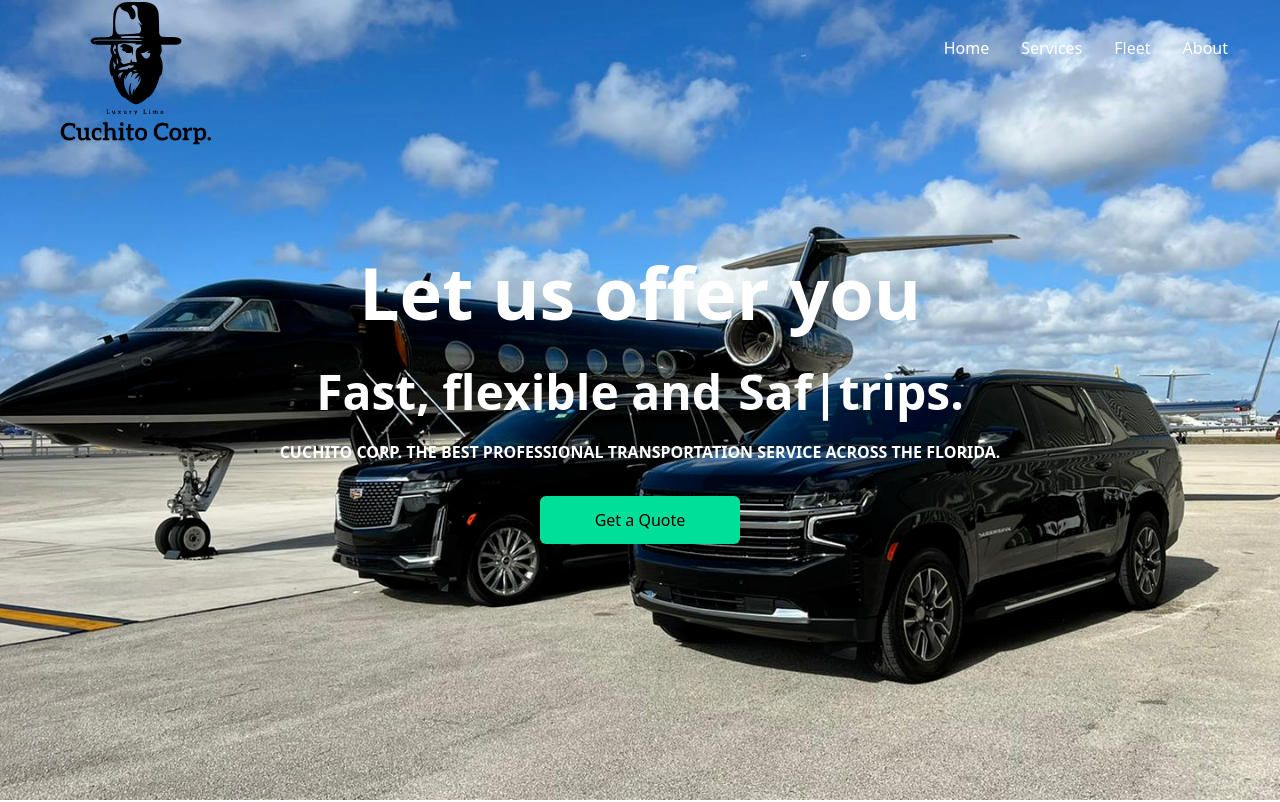
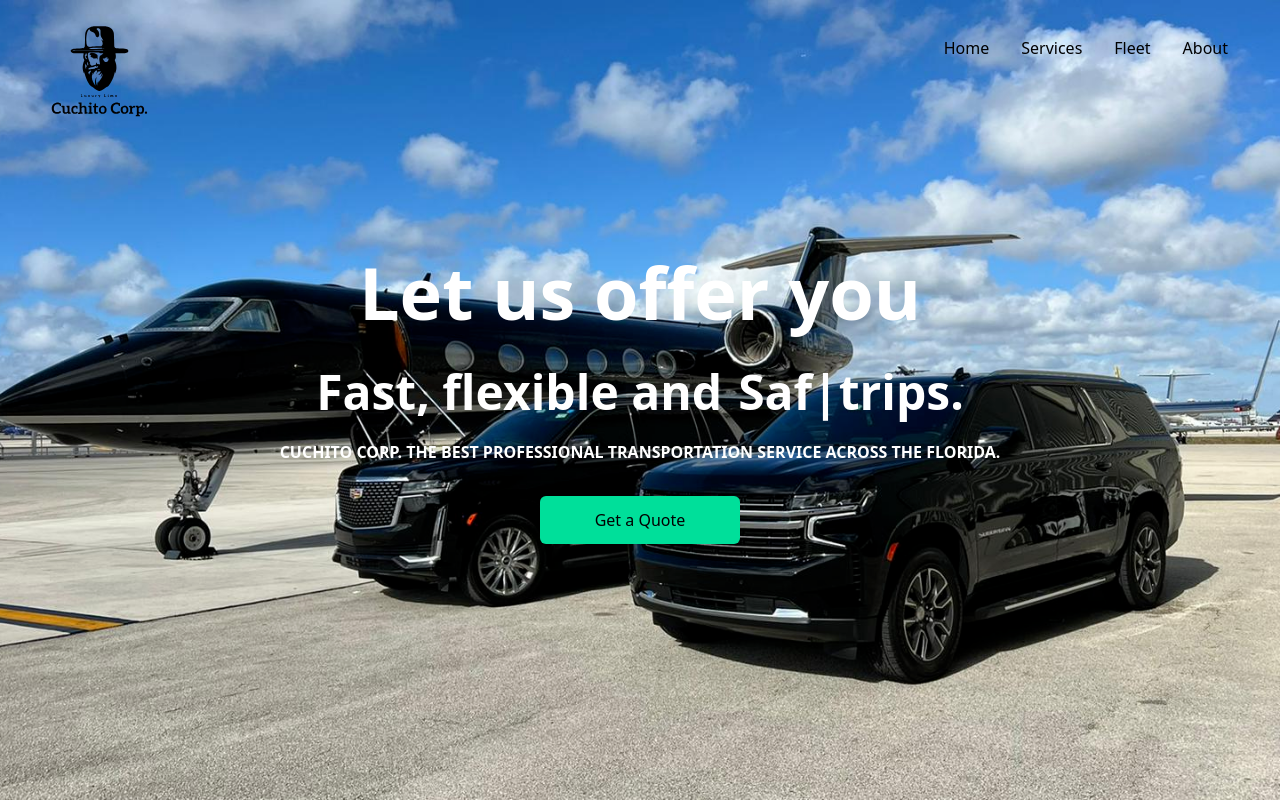
Before and after one commit to andrespaez16/limo-cuchito, a React (Create React App) app: page / in a window 1280 px wide. Shown: the top 802 px of the page. Built offline with nearby package versions, Linux system fonts and the light colour scheme; the HTML template or start-up script is replaced by a standard one.

Commit message:
add react scroll

```diff
--- a/package.json
+++ b/package.json
@@ -10,6 +10,7 @@
     "react-dom": "^18.0.0",
     "react-icons": "^4.4.0",
     "react-scripts": "5.0.1",
+    "react-scroll": "^1.8.7",
     "react-typed": "^1.2.0",
     "swiper": "^8.4.2",
     "web-vitals": "^2.1.0"
--- a/src/App.js
+++ b/src/App.js
@@ -9,7 +9,7 @@ import Newsletter from './components/Newsletter';
 function App() {
   return (
     <div>
-      <Navbar />
+      <Navbar/>
       <Hero />
       <Analytics />
       <Cards />
--- a/src/components/Analytics.jsx
+++ b/src/components/Analytics.jsx
@@ -8,7 +8,7 @@ import keys from "../assets/keys.png";
 
 const Analytics = () => {
   return (
-    <div className="w-full bg-white py-16 px-4">
+    <div className="w-full bg-white py-16 px-4" id="Analytics">
        <h1 className='md:text-4xl sm:text-3xl text-center text-2xl font-bold py-2 mb-6 text-decoration-line: underline  mb-20'>Services</h1>
       <div className="max-w-[1240px] mx-auto grid md:grid-cols-2">
         <img
--- a/src/components/Cards.jsx
+++ b/src/components/Cards.jsx
@@ -46,7 +46,7 @@ export const data = [
 
 const Cards = () => {
   return (
-    <div className="w-full bg-white py-1 px-4 mb-10">
+    <div className="w-full bg-white py-1 px-4 mb-10"  id="fleet">
       <h1 className="md:text-4xl sm:text-3xl text-center text-2xl font-bold text-decoration-line: underline">
         Fleet
       </h1>
--- a/src/components/Footer.jsx
+++ b/src/components/Footer.jsx
@@ -9,7 +9,7 @@ import {
 
 const Footer = () => {
   return (
-    <div className='max-w-[1240px] mx-auto py-16 px-4 grid lg:grid-cols-3 gap-8 text-gray-300'>
+    <div className='max-w-[1240px] mx-auto py-16 px-4 grid lg:grid-cols-3 gap-8 text-gray-300'  id="About">
       <div>
         <h1 className='w-full text-3xl font-bold text-[#00df9a]'>REACT.</h1>
         <p className='py-4'>Lorem, ipsum dolor sit amet consectetur adipisicing elit. Id odit ullam iste repellat consequatur libero reiciendis, blanditiis accusantium.</p>
--- a/src/components/Hero.jsx
+++ b/src/components/Hero.jsx
@@ -5,7 +5,7 @@ import "./hero.css";
 const Hero = () => {
   return (
     <div className="text-white">
-      <div className="max-w-[800px] mt-[-96px] w-full h-screen mx-auto text-center flex flex-col justify-center">
+      <div className="max-w-[800px] mt-[-96px] w-full h-screen mx-auto text-center flex flex-col justify-center"  id="home">
         <h1 className="md:text-7xl sm:text-6xl text-4xl font-bold md:py-6">
           Let us offer you
         </h1>
--- a/src/components/Navbar.jsx
+++ b/src/components/Navbar.jsx
@@ -1,6 +1,8 @@
-import React, { useState } from 'react';
-import { AiOutlineClose, AiOutlineMenu } from 'react-icons/ai';
-import logo from '../assets/logo.svg'
+import React, { useState } from "react";
+import { AiOutlineClose, AiOutlineMenu } from "react-icons/ai";
+import logo from "../assets/logo.svg";
+import { Link } from "react-scroll";
+import "./navBar.css";
 
 const Navbar = () => {
   const [nav, setNav] = useState(false);
@@ -10,24 +12,119 @@ const Navbar = () => {
   };
 
   return (
-    <div className='flex justify-between items-center h-24 max-w-[1240px] mx-auto px-4 text-white'>
-      <img src={logo} alt="/" className="w-[200px] mx-auto mt-10" />
-      <h1 className='w-full text-3xl font-bold text-[#00df9a]'></h1>
-      <ul className='hidden md:flex'>
-        <li className='p-4'>Home</li>
-        <li className='p-4'>Services</li>
-        <li className='p-4'>Fleet</li>
-        <li className='p-4'>About</li>
+    <div className="flex justify-between items-center h-24 max-w-[1240px] mx-auto px-4 sticky top-0 z-50">
+      <Link href="/">
+        <img src={logo} alt="/" className="w-[200px] mx-auto mt-10" />
+      </Link>
+      <h1 className="w-full text-3xl font-bold text-[#00df9a]"></h1>
+      <ul className="hidden md:flex">
+        <li className="p-4">
+          <Link
+            to="home"
+            activeClass="active"
+            spy={true}
+            smooth={true}
+            offset={100}
+            duration={500}
+          >
+            Home
+          </Link>
+        </li>
+        <li className="p-4">
+          <Link
+            to="Analytics"
+            activeClass="active"
+            spy={true}
+            smooth={true}
+            offset={100}
+            duration={500}
+          >
+            Services
+          </Link>
+        </li>
+        <li className="p-4">
+          <Link
+            to="fleet"
+            activeClass="active"
+            spy={true}
+            smooth={true}
+            offset={100}
+            duration={500}
+          >
+            Fleet
+          </Link>
+        </li>
+        <li className="p-4">
+          <Link
+            to="About"
+            activeClass="active"
+            spy={true}
+            smooth={true}
+            offset={100}
+            duration={500}
+          >
+            About
+          </Link>
+        </li>
       </ul>
-      <div onClick={handleNav} className='block md:hidden'>
-          {nav ? <AiOutlineClose size={20}/> : <AiOutlineMenu size={20} />}
+      <div onClick={handleNav} className="block md:hidden">
+        {nav ? <AiOutlineClose size={20} /> : <AiOutlineMenu size={20} />}
       </div>
-      <ul className={nav ? 'fixed left-0 top-0 w-[60%] h-full border-r border-r-gray-900 bg-[#000300] ease-in-out duration-500' : 'ease-in-out duration-500 fixed left-[-100%]'}>
-          <li className='p-4 border-b border-gray-600'>Home</li>
-          <li className='p-4 border-b border-gray-600'>Services</li>
-          <li className='p-4 border-b border-gray-600'>Fleet</li>
-          <li className='p-4 border-b border-gray-600'>About</li>
-          <li className='p-4'>Contact</li>
+      <ul
+        className={
+          nav
+            ? "fixed left-0 top-0 w-[60%] h-full border-r border-r-gray-900 bg-[#000300] ease-in-out duration-500"
+            : "ease-in-out duration-500 fixed left-[-100%]"
+        }
+      >
+        <li className="p-4 border-b border-gray-600">
+          <Link
+            to="home"
+            activeClass="active"
+            spy={true}
+            smooth={true}
+            offset={100}
+            duration={500}
+          >
+            Home
+          </Link>
+        </li>
+        <li className="p-4 border-b border-gray-600">
+          <Link
+            to="Analytics"
+            activeClass="active"
+            spy={true}
+            smooth={true}
+            offset={100}
+            duration={500}
+          >
+            Services
+          </Link>
+        </li>
+        <li className="p-4 border-b border-gray-600">
+          <Link
+            to="fleet"
+            activeClass="active"
+            spy={true}
+            smooth={true}
+            offset={100}
+            duration={500}
+          >
+            Fleet
+          </Link>
+        </li>
+        <li className="p-4 border-b border-gray-600">
+          <Link
+            to="About"
+            activeClass="active"
+            spy={true}
+            smooth={true}
+            offset={100}
+            duration={500}
+          >
+            About
+          </Link>
+        </li>
       </ul>
     </div>
   );
--- a/src/components/Newsletter.jsx
+++ b/src/components/Newsletter.jsx
@@ -1,34 +1,39 @@
-import React from 'react';
+import React from "react";
 import "./newsletter.css";
 
 const Newsletter = () => {
   return (
-    <div className='w-full py-16 text-white text-white-new px-4'>
-      <div className='max-w-[1240px] mx-auto grid lg:grid-cols-3'>
-        <div className='lg:col-span-2 my-4'>
-          <h1 className='md:text-4xl sm:text-3xl text-2xl font-bold py-2'>
+    <>
+      <h1 className="md:text-4xl sm:text-3xl text-center text-2xl font-bold text-decoration-line: underline mb-20">
+        About
+      </h1>
+      <div className="w-full py-16 text-white text-white-new px-4" >
+        <div className="max-w-[1240px] mx-auto grid lg:grid-cols-3">
+          <div className="lg:col-span-2 my-4">
+            <h1 className="md:text-4xl sm:text-3xl text-2xl font-bold py-2">
               Want tips & tricks to optimize your flow?
             </h1>
             <p>Sign up to our newsletter and stay up to date.</p>
           </div>
-        <div className='my-4'>
-          <div className='flex flex-col sm:flex-row items-center justify-between w-full'>
+          <div className="my-4">
+            <div className="flex flex-col sm:flex-row items-center justify-between w-full">
               <input
-              className='p-3 flex w-full rounded-md text-black'
-              type='email'
-              placeholder='Enter Email'
+                className="p-3 flex w-full rounded-md text-black"
+                type="email"
+                placeholder="Enter Email"
               />
-            <button className='bg-[#00df9a] text-black rounded-md font-medium w-[200px] ml-4 my-6 px-6 py-3'>
+              <button className="bg-[#00df9a] text-black rounded-md font-medium w-[200px] ml-4 my-6 px-6 py-3">
                 Notify Me
               </button>
             </div>
             <p>
-            We care bout the protection of your data. Read our{' '}
-            <span className='text-[#00df9a]'>Privacy Policy.</span>
+              We care bout the protection of your data. Read our{" "}
+              <span className="text-[#00df9a]">Privacy Policy.</span>
             </p>
           </div>
         </div>
       </div>
+    </>
   );
 };
 
--- /dev/null
+++ b/src/components/navBar.css
@@ -0,0 +1,4 @@
+.active{
+    padding-bottom:12px ;
+    border-bottom: 3px solid black;
+}
```
Also changed, not shown: 1 other file (tests, documents, lock files or other folders). Lines whose indentation alone changed are shown as unchanged.
